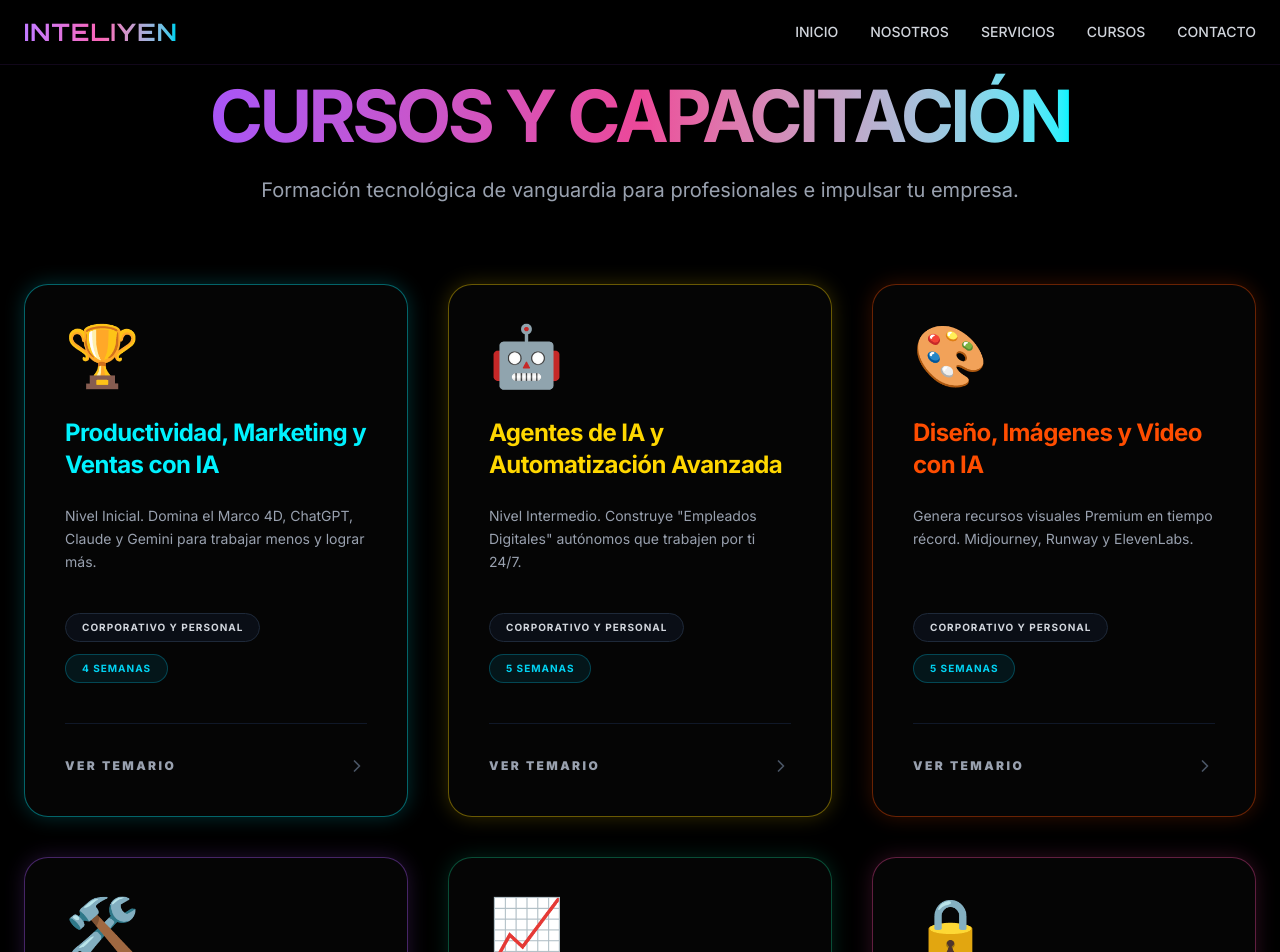
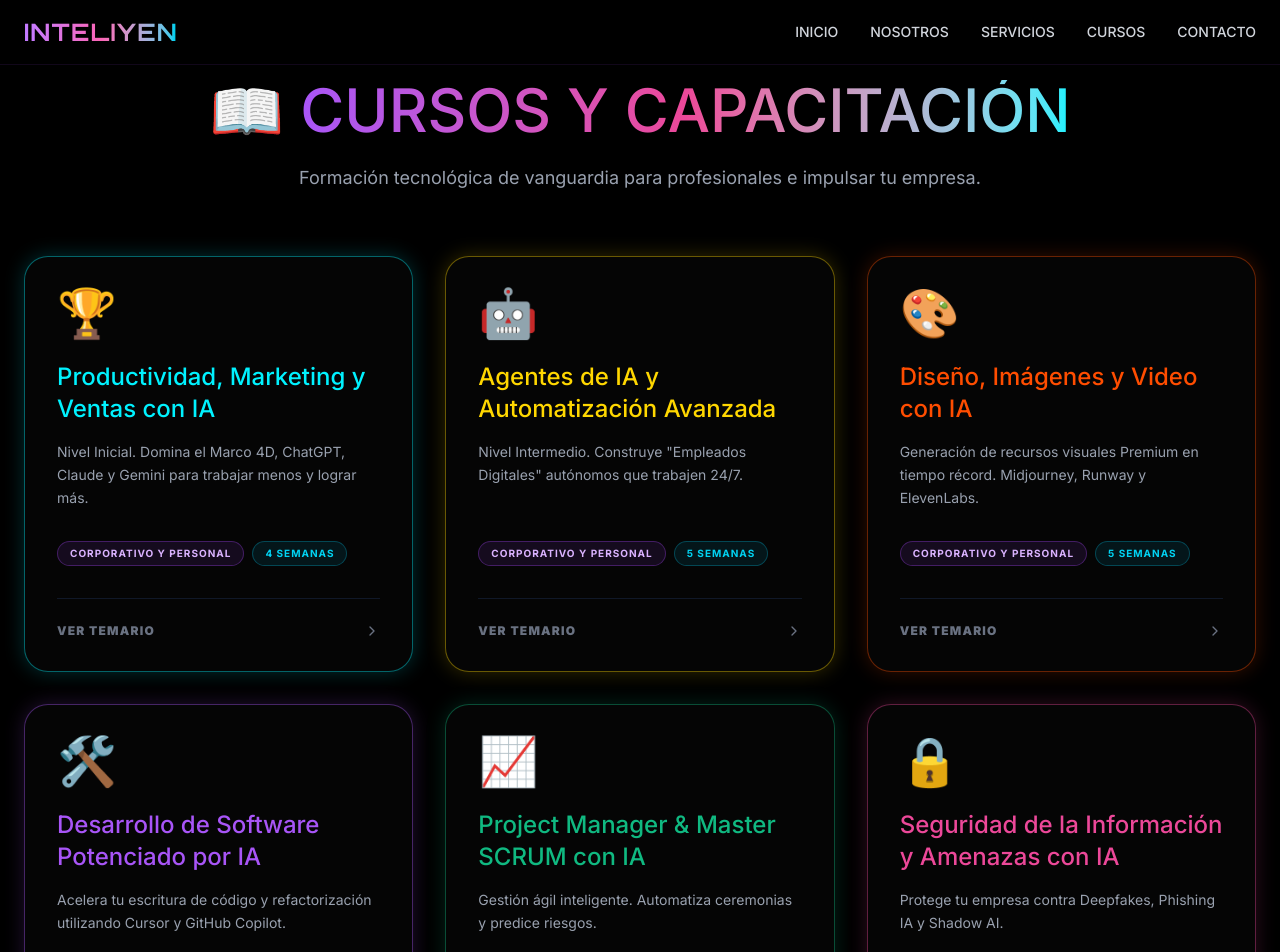
Before and after one commit to inteliyentecnologia-blip/inteliyen-web, a React (Vite) app: page /cursos in a window 1280 px wide. Shown: the top 952 px of the page. Built offline with nearby package versions, Linux system fonts and the light colour scheme.

Commit message:
fix: recuperando tipografia y 6 cursos completos

```diff
--- a/src/app/data/coursesData.ts
+++ b/src/app/data/coursesData.ts
@@ -6,84 +6,84 @@ export const coursesData = [
     description: 'Nivel Inicial. Domina el Marco 4D, ChatGPT, Claude y Gemini para trabajar menos y lograr más.',
     audienceType: 'Corporativo y Personal',
     duration: '4 semanas',
-    audience: 'Público en general, emprendedores, administrativos y vendedores con CERO conocimiento previo.',
+    audience: 'Público en general, emprendedores, administrativos, vendedores y cualquier persona con CERO conocimiento de tecnología.',
     modules: [
       "Módulo 1: Mi Primer Asistente y el 'Zoológico' de la IA\n• Las 4 Reglas de Oro (El Marco 4D): Delegar, Describir, Discernir y Diligencia.\n• Los 3 Ingredientes Mágicos (Cómo piensa el robot).\n• El Zoológico: ChatGPT, Claude, Gemini y Perplexity.",
-      "Módulo 2: Cómo hablarle al Robot (Ingeniería de Prompts)\n• Saber explicar: Instrucciones claras y directas.\n• Las 3 piezas del Prompt: Producto, Proceso y Comportamiento.\n• Trucos: Few-Shot e inyección de contexto.",
+      "Módulo 2: Cómo hablarle al Robot (Ingeniería de Prompts)\n• Saber explicar: El secreto de las instrucciones claras y directas.\n• Las 3 piezas del Prompt: Qué quiero, Cómo lo quiero y Cómo debe actuar.\n• Trucos de experto: Inyectar contexto, ejemplos Few-Shot y pensar paso a paso.",
       "Módulo 3: La Máquina de Ventas y Marketing\n• Marketing de Contenidos: Calendarios y anuncios persuasivos en 5 min.\n• Ventas: Cold Emails B2B hiper-personalizados.\n• Atención al Cliente: Respuestas rápidas con empatía.",
-      "Módulo 4: Herramientas del Día a Día\n• NotebookLM: Preguntas directas a tus PDFs.\n• Canva Magic Studio: Presentaciones con un clic.\n• IA en tu teléfono: Dictado de tareas en tiempo real."
+      "Módulo 4: Herramientas del Día a Día\n• NotebookLM: Preguntas directas a tus PDFs.\n• Canva Magic Studio: Presentaciones y posts con un clic.\n• IA en tu teléfono: Dictado de tareas en tiempo real."
     ]
   },
   {
     id: 2,
     icon: '🤖',
     title: 'Agentes de IA y Automatización Avanzada',
-    description: 'Nivel Intermedio. Construye "Empleados Digitales" autónomos que trabajen por ti 24/7.',
+    description: 'Nivel Intermedio. Construye "Empleados Digitales" autónomos que trabajen 24/7.',
     audienceType: 'Corporativo y Personal',
     duration: '5 semanas',
-    audience: 'Dueños de negocio y líderes de operaciones que buscan automatización real.',
+    audience: 'Dueños de negocio, líderes de operaciones y personas que quieren construir agentes reales.',
     modules: [
-      "Módulo 1: De Chatbots a Agentes Autónomos\n• La diferencia real: Decisión vs Respuesta.\n• Ecosistema Open Source: n8n y ahorro de costos.\n• Mapeo de procesos automatizables.",
-      "Módulo 2: El Cerebro del Agente (Claude)\n• Por qué Claude es superior en lógica de reglas.\n• System Prompts y árboles de decisión.\n• Gestión de memoria del agente.",
-      "Módulo 3: Orquestación Maestra con n8n\n• Instalación y lógica de Nodos.\n• Conexiones API y Webhooks.\n• Escucha activa de correos y formularios.",
-      "Módulo 4: Proyectos Reales\n• Proyecto 1: Agente Analista (Excel a Slack/WhatsApp).\n• Proyecto 2: Agente de Soporte con manuales internos.\n• Mantenimiento y prevención de errores."
+      "Módulo 1: De Chatbots a Agentes Autónomos\n• La diferencia real: Un chat solo responde; un agente piensa y decide.\n• Ecosistema Open Source: Por qué usar n8n para libertad total.\n• Mapeo de procesos: Tareas automatizables hoy mismo.",
+      "Módulo 2: El Cerebro del Agente (Claude & Lógica)\n• Por qué Claude es el mejor para reglas estrictas.\n• System Prompts y árboles de decisión.\n• Gestión de memoria del agente.",
+      "Módulo 3: Orquestación Maestra con n8n\n• Instalación y entendimiento de Nodos.\n• Conexiones API seguras y Webhooks.\n• Enseñar al sistema a escuchar correos y formularios.",
+      "Módulo 4: Proyectos Reales y Mantenimiento\n• Proyecto 1: Agente Analista (Excel a Slack/WhatsApp).\n• Proyecto 2: Agente de Soporte con manuales internos.\n• Prevención de errores y actualizaciones."
     ]
   },
   {
     id: 3,
     icon: '🎨',
     title: 'Diseño, Imágenes y Video con IA',
-    description: 'Genera recursos visuales Premium en tiempo récord. Midjourney, Runway y ElevenLabs.',
+    description: 'Generación de recursos visuales Premium en tiempo récord. Midjourney, Runway y ElevenLabs.',
     audienceType: 'Corporativo y Personal',
     duration: '5 semanas',
-    audience: 'Diseñadores, mercadólogos y creativos que necesitan velocidad profesional.',
+    audience: 'Diseñadores, mercadólogos, community managers y creativos.',
     modules: [
-      "Módulo 1: Dirección de Arte Prompteada\n• Batalla: Midjourney V6 vs DALL-E 3.\n• Anatomía de un Prompt visual: Iluminación y Estilo.\n• Consistencia de personajes para marcas.",
-      "Módulo 2: Diseño Gráfico y Branding\n• Photoshop: Relleno generativo con Adobe Firefly.\n• Logotipos y vectorización rápida.\n• Brand Kits generados 100% con IA.",
-      "Módulo 3: Revolución Audiovisual\n• Video: Runway, Sora y Haiper.\n• Voz: Clonación profesional con ElevenLabs.",
-      "Módulo 4: Avatares y Legalidad\n• HeyGen: Videos de capacitación sin cámaras.\n• Derechos de autor en imágenes generadas."
+      "Módulo 1: Dirección de Arte Prompteada\n• Batalla: Midjourney V6 vs DALL-E 3 vs Stable Diffusion.\n• Anatomía de un Prompt visual: Iluminación y estilo.\n• Consistencia de personajes para marcas.",
+      "Módulo 2: Diseño Gráfico y Branding Aumentado\n• Photoshop: Relleno generativo con Adobe Firefly.\n• Logotipos y vectorización rápida.\n• Brand Kit consistente 100% con IA.",
+      "Módulo 3: La Revolución Audiovisual\n• Video: Runway, Sora y Haiper.\n• Voz: Clonación profesional con ElevenLabs.",
+      "Módulo 4: Avatares y Derechos de Autor\n• HeyGen: Avatares para capacitación sin cámaras.\n• Edición basada en texto (Descript) y legalidad."
     ]
   },
   {
     id: 4,
     icon: '🛠️',
-    title: 'Desarrollo de Software con IA',
-    description: 'Escribe código, debuguea y documenta a la velocidad de la luz con Cursor y Copilot.',
+    title: 'Desarrollo de Software Potenciado por IA',
+    description: 'Acelera tu escritura de código y refactorización utilizando Cursor y GitHub Copilot.',
     audienceType: 'Ingeniería',
     duration: '6 semanas',
-    audience: 'Programadores (JR/SR) y estudiantes de ingeniería.',
+    audience: 'Programadores (JR/SR), Arquitectos y estudiantes de ingeniería.',
     modules: [
-      "Módulo 1: IDEs Inteligentes\n• Dominio de Cursor y GitHub Copilot.\n• Generación de boilerplate en React/Python.",
-      "Módulo 2: Pair Programming\n• Traducción de código legacy.\n• Regex y consultas SQL con lenguaje natural.",
-      "Módulo 3: Calidad y Testing\n• Automatización de Unit Tests.\n• Refactorización y optimización de algoritmos.",
-      "Módulo 4: Arquitectura y DevOps\n• Documentación automática (Swagger/README).\n• Detección de vulnerabilidades de seguridad."
+      "Módulo 1: IDEs Inteligentes\n• Dominio de Cursor IDE y GitHub Copilot.\n• Autocompletado predictivo y generación de boilerplate.\n• Estructuras en React, Python o Node.js.",
+      "Módulo 2: IA como Pair Programmer\n• Traducción de código legacy.\n• Explicación de sistemas antiguos.\n• Regex y consultas SQL con lenguaje natural.",
+      "Módulo 3: Calidad, Testing y Debugging\n• Automatización de Unit Tests.\n• Refactorización y optimización de algoritmos.\n• Debugging asistido por terminal.",
+      "Módulo 4: Arquitectura y DevOps\n• Diseño de bases de datos relacionales con IA.\n• Documentación automática (Swagger/README).\n• Detección de vulnerabilidades de seguridad."
     ]
   },
   {
     id: 5,
     icon: '📈',
     title: 'Project Manager & Master SCRUM con IA',
-    description: 'Gestión ágil inteligente. Automatiza ceremonias y predice riesgos de proyectos.',
+    description: 'Gestión ágil inteligente. Automatiza ceremonias y predice riesgos.',
     audienceType: 'Gestión Técnica',
     duration: '4 semanas',
-    audience: 'Líderes de equipo, Product Owners y Scrum Masters.',
+    audience: 'Líderes de equipo, Product Owners, Scrum Masters y directores.',
     modules: [
-      "Módulo 1: Agilidad en la Era IA\n• SCRUM y el rol del Orquestador de IA.",
-      "Módulo 2: Gestión de Backlog\n• Historias de usuario y Story Points con Claude.\n• División automática de Épicas.",
+      "Módulo 1: Agilidad en la Era IA\n• SCRUM y el nuevo rol del Orquestador de IA.",
+      "Módulo 2: Gestión Inteligente del Backlog\n• Redacción de Historias de Usuario con Claude.\n• Estimación de Story Points basada en datos.\n• División automática de Épicas.",
       "Módulo 3: Automatización de Ceremonias\n• Daily Standups y minutas automáticas.\n• Integración con Jira y Asana.",
-      "Módulo 4: Predicción de Riesgos\n• Análisis predictivo de retrasos.\n• Reportes ejecutivos automáticos."
+      "Módulo 4: Predicción de Riesgos\n• Análisis predictivo de retrasos.\n• Reportes ejecutivos semanales automáticos.\n• Comunicación difícil y manejo de crisis."
     ]
   },
   {
     id: 6,
     icon: '🔒',
-    title: 'Seguridad y Amenazas con IA',
-    description: 'Protege tu empresa contra ataques generativos, deepfakes y fugas de datos.',
+    title: 'Seguridad de la Información y Amenazas con IA',
+    description: 'Protege tu empresa contra Deepfakes, Phishing IA y Shadow AI.',
     audienceType: 'Seguridad / Legal',
     duration: '4 semanas',
-    audience: 'CTOs, CISOs, equipos legales y Recursos Humanos.',
+    audience: 'Directores TI (CTOs, CISOs), equipos legales y Recursos Humanos.',
     modules: [
-      "Módulo 1: El Nuevo Paisaje de Ataques\n• Spear-Phishing Generativo y Deepfakes.\n• Inyección de Prompts en sistemas internos.",
+      "Módulo 1: El Nuevo Paisaje de Ataques\n• Spear-Phishing Generativo y Deepfakes.\n• Inyección de Prompts en chatbots corporativos.",
       "Módulo 2: Escudo Defensivo\n• Detección de anomalías con Machine Learning.\n• Bloqueo automático de malware.",
       "Módulo 3: Privacidad y Shadow AI\n• Riesgos de IAs públicas vs Entornos Enterprise.\n• Control de fugas de datos en RRHH.",
       "Módulo 4: Gobernanza y Política\n• Manual de Uso Aceptable de IA.\n• Protocolos ante brechas de datos."
--- a/src/app/pages/CourseDetailPage.tsx
+++ b/src/app/pages/CourseDetailPage.tsx
@@ -18,19 +18,21 @@ export default function CourseDetailPage() {
 
         <div className="bg-[#050505] border border-gray-800 p-10 rounded-[2.5rem] shadow-2xl relative overflow-hidden mb-12">
           <span className="text-6xl mb-6 block">{course.icon}</span>
-          <h1 className="text-4xl md:text-6xl font-bold mb-6 text-white tracking-tighter uppercase leading-tight">{course.title}</h1>
+          <h1 className="text-4xl md:text-5xl uppercase leading-tight text-white mb-6">
+            {course.title}
+          </h1>
           <p className="text-xl text-gray-300 mb-10 leading-relaxed max-w-3xl">{course.description}</p>
-          <p className="text-cyan-400 mb-10 text-lg"><strong>🎯 Dirigido a:</strong> {course.audience}</p>
-          <a href="https://wa.me/523314494403" target="_blank" className="inline-block bg-gradient-to-r from-[#A855F7] to-[#00F2FF] px-12 py-5 rounded-full font-extrabold text-lg shadow-[0_0_20px_rgba(0,242,255,0.4)]">Solicitar Información por WhatsApp</a>
+          <p className="text-cyan-400 mb-10 text-lg">🎯 <strong>Dirigido a:</strong> {course.audience}</p>
+          <a href="https://wa.me/523314494403" target="_blank" className="inline-block bg-gradient-to-r from-[#A855F7] to-[#00F2FF] px-12 py-5 rounded-full font-bold text-lg shadow-[0_0_20px_rgba(0,242,255,0.4)]">Solicitar Información por WhatsApp</a>
         </div>
 
-        <h2 className="text-4xl font-bold text-center mb-12 uppercase tracking-tighter">Temario del Curso</h2>
+        <h2 className="text-4xl text-center mb-12 uppercase">Temario del Curso</h2>
         <div className="grid grid-cols-1 md:grid-cols-2 gap-8 mb-20">
           {course.modules.map((m, i) => {
             const parts = m.split('\n•');
             return (
               <div key={i} className="bg-[#050505] border border-gray-800 p-10 rounded-[2rem] hover:border-[#A855F7]/40 transition-colors">
-                <h3 className="text-2xl font-bold text-cyan-400 mb-6 tracking-tight">{parts[0]}</h3>
+                <h3 className="text-2xl text-cyan-400 mb-6">{parts[0]}</h3>
                 <ul className="space-y-4">
                   {parts.slice(1).map((bullet, bi) => (
                     <li key={bi} className="flex items-start gap-3">
@@ -45,10 +47,10 @@ export default function CourseDetailPage() {
         </div>
 
         <div className="bg-[#050505] border border-yellow-500/20 p-12 rounded-[2.5rem] flex flex-col md:flex-row items-center gap-12 shadow-2xl">
-          <img src={selloGold} alt="Validación" className="w-48 object-contain" />
+          <img src={selloGold} alt="Cert" className="w-48 object-contain" />
           <div className="text-center md:text-left">
-            <h3 className="text-3xl font-extrabold text-white mb-4 uppercase tracking-tighter">Validación Curricular de Valor Internacional</h3>
-            <p className="text-gray-400 text-lg leading-relaxed">Al concluir con éxito este programa, INTELIYEN otorga un diploma avalado por CERTIVALI (Institución de Validación Internacional). Todas nuestras acreditaciones cuentan con valor curricular formal a nivel global.</p>
+            <h3 className="text-3xl text-white mb-4 uppercase">Validación Curricular Internacional</h3>
+            <p className="text-gray-400 text-lg leading-relaxed">Diploma avalado por CERTIVALI con valor curricular formal a nivel global.</p>
           </div>
         </div>
       </div>
--- a/src/app/pages/CoursesListPage.tsx
+++ b/src/app/pages/CoursesListPage.tsx
@@ -4,12 +4,12 @@ import { coursesData } from '../data/coursesData';
 
 const getCardStyle = (id: number) => {
   const styles: Record<number, any> = {
-    1: { border: 'border-[#00F2FF]/40', glow: 'shadow-[0_0_20px_rgba(0,242,255,0.2)]', text: 'text-[#00F2FF]' },
-    2: { border: 'border-[#FFD700]/40', glow: 'shadow-[0_0_20px_rgba(255,215,0,0.2)]', text: 'text-[#FFD700]' },
-    3: { border: 'border-[#FF4D00]/40', glow: 'shadow-[0_0_20px_rgba(255,77,0,0.2)]', text: 'text-[#FF4D00]' },
-    4: { border: 'border-[#A855F7]/40', glow: 'shadow-[0_0_20px_rgba(168,85,247,0.2)]', text: 'text-[#A855F7]' },
-    5: { border: 'border-[#10B981]/40', glow: 'shadow-[0_0_20px_rgba(16,185,129,0.2)]', text: 'text-[#10B981]' },
-    6: { border: 'border-[#EC4899]/40', glow: 'shadow-[0_0_20px_rgba(236,72,153,0.2)]', text: 'text-[#EC4899]' },
+    1: { text: 'text-[#00F2FF]', border: 'border-[#00F2FF]/40', glow: 'shadow-[0_0_20px_rgba(0,242,255,0.2)]' },
+    2: { text: 'text-[#FFD700]', border: 'border-[#FFD700]/40', glow: 'shadow-[0_0_20px_rgba(255,215,0,0.2)]' },
+    3: { text: 'text-[#FF4D00]', border: 'border-[#FF4D00]/40', glow: 'shadow-[0_0_20px_rgba(255,77,0,0.2)]' },
+    4: { text: 'text-[#A855F7]', border: 'border-[#A855F7]/40', glow: 'shadow-[0_0_20px_rgba(168,85,247,0.2)]' },
+    5: { text: 'text-[#10B981]', border: 'border-[#10B981]/40', glow: 'shadow-[0_0_20px_rgba(16,185,129,0.2)]' },
+    6: { text: 'text-[#EC4899]', border: 'border-[#EC4899]/40', glow: 'shadow-[0_0_20px_rgba(236,72,153,0.2)]' },
   };
   return styles[id] || styles[1];
 };
@@ -17,32 +17,47 @@ const getCardStyle = (id: number) => {
 export default function CoursesListPage() {
   return (
     <div className="min-h-screen bg-black text-white py-20 px-6">
-      <div className="text-center mb-20">
-        <h1 className="text-5xl md:text-7xl font-bold mb-6 tracking-tighter uppercase">
+
+      <div className="text-center mb-16 px-4">
+        <h1 className="text-4xl md:text-6xl flex items-center justify-center gap-4 uppercase">
+          <span>📖</span>
           <span className="text-transparent bg-clip-text bg-gradient-to-r from-[#A855F7] via-[#EC4899] to-[#00F2FF]">
             Cursos y Capacitación
           </span>
         </h1>
-        <p className="text-gray-400 text-lg md:text-xl max-w-3xl mx-auto">
+        <p className="text-gray-400 text-lg max-w-3xl mx-auto mt-6">
           Formación tecnológica de vanguardia para profesionales e impulsar tu empresa.
         </p>
       </div>
 
-      <div className="max-w-7xl mx-auto grid grid-cols-1 md:grid-cols-2 lg:grid-cols-3 gap-10">
+      <div className="max-w-7xl mx-auto grid grid-cols-1 md:grid-cols-2 lg:grid-cols-3 gap-8">
         {coursesData.map((course) => {
           const style = getCardStyle(course.id);
           return (
-            <div key={course.id} className={`bg-[#050505] border ${style.border} rounded-3xl p-10 flex flex-col transition-all duration-500 ${style.glow} hover:-translate-y-2`}>
-              <div className="text-6xl mb-8">{course.icon}</div>
-              <h2 className={`text-2xl font-bold mb-6 ${style.text} tracking-tight`}>{course.title}</h2>
-              <p className="text-gray-400 mb-10 flex-grow text-sm leading-relaxed">{course.description}</p>
-              <div className="flex flex-wrap gap-3 mb-10 font-bold text-[10px] uppercase tracking-widest">
-                <span className="px-4 py-1.5 rounded-full border border-gray-800 bg-gray-900/50 text-gray-300">{course.audienceType}</span>
-                <span className="px-4 py-1.5 rounded-full border border-cyan-500/30 bg-cyan-500/10 text-cyan-400">{course.duration}</span>
+            <div key={course.id} className={`bg-[#050505] border ${style.border} rounded-3xl p-8 flex flex-col transition-all duration-300 ${style.glow} hover:scale-[1.02]`}>
+              <div className="text-5xl mb-6">{course.icon}</div>
+
+              <h2 className={`text-2xl mb-4 ${style.text}`}>
+                {course.title}
+              </h2>
+
+              <p className="text-gray-400 mb-8 flex-grow text-sm leading-relaxed">
+                {course.description}
+              </p>
+
+              <div className="flex flex-wrap gap-2 mb-8">
+                <span className="px-3 py-1 rounded-full border border-purple-500/30 bg-purple-500/10 text-purple-300 text-[10px] font-bold uppercase tracking-widest">
+                  {course.audienceType}
+                </span>
+                <span className="px-3 py-1 rounded-full border border-cyan-500/30 bg-cyan-500/10 text-cyan-400 text-[10px] font-bold uppercase tracking-widest">
+                  {course.duration}
+                </span>
               </div>
-              <div className="mt-auto pt-8 border-t border-gray-900">
-                <Link to={`/cursos/${course.id}`} className="flex items-center justify-between text-xs font-black uppercase tracking-[0.2em] text-gray-400 hover:text-white transition-colors">
-                  Ver temario <ChevronRight className="w-5 h-5 text-gray-600" />
+
+              <div className="mt-auto pt-6 border-t border-gray-900">
+                <Link to={`/cursos/${course.id}`} className="flex items-center justify-between text-xs font-black uppercase tracking-widest text-gray-500 hover:text-white transition-colors">
+                  Ver temario
+                  <ChevronRight className="w-4 h-4" />
                 </Link>
               </div>
             </div>
```
Also changed, not shown: 5 other files (tests, documents, lock files or other folders).
